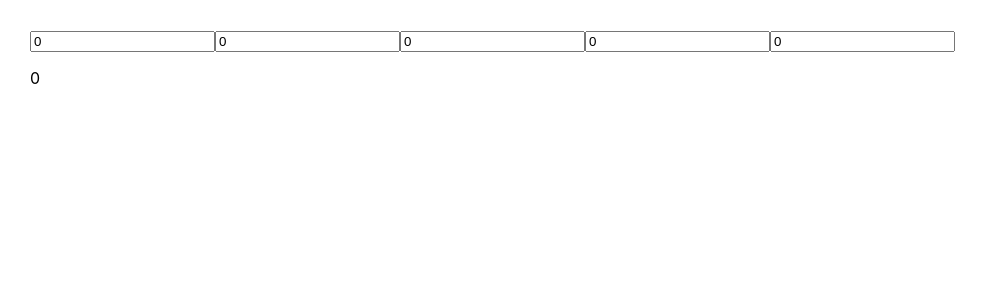
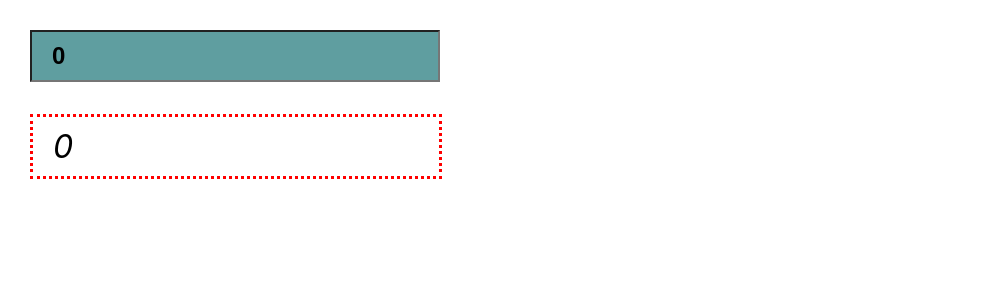
Before and after one commit to tehnikDaniyar/study-React, a React (Create React App) app in the folder my-app/: page / in a window 1280 px wide. Shown: the top 300 px of the page, without its empty margins (0-988 px from the left). Built offline with nearby package versions, Linux system fonts and the light colour scheme.

Commit message:
decided task19

```diff
--- a/my-app/src/App.css
+++ b/my-app/src/App.css
@@ -107,5 +107,24 @@ body {
 
 .active {
 	display: none;
+}
 
+input {
+	display: block;
+	width: 30%;
+	/* margin: 0 auto; */
+	align-items: center;
+	padding: 10px 20px;
+	font-size: 24px;
+	font-weight: bold;
+	background-color: cadetblue;
+	margin-bottom: 30px;
 }
+
+p {
+	width: 30%;
+	border: 3px dotted red;
+	padding: 10px 20px;
+	font-size: 32px;
+	font-style: italic;
+}
--- a/my-app/src/App.js
+++ b/my-app/src/App.js
@@ -29,6 +29,9 @@ import { Task18_3 } from './modules/task18/task18_3';
 import { Task18_4 } from './modules/task18/task18_4';
 import { Task18_5 } from './modules/task18/task18_5';
 import { Task18_6 } from './modules/task18/task18_6';
+import { Task19_1 } from './modules/task19/task19_1';
+import { Task19_2 } from './modules/task19/task19_2';
+import { Task19_3 } from './modules/task19/task19_3';
 import { Task5_1 } from './modules/Task5_1';
 import { Task5_2 } from './modules/Task5_2';
 import { Task5_3 } from './modules/Task5_3';
@@ -95,4 +98,4 @@ function App() {
 	</>
 };
 
-export default Task18_6;
+export default Task19_3;
--- /dev/null
+++ b/my-app/src/modules/task19/task19_1.js
@@ -0,0 +1,15 @@
+import { useState } from "react";
+
+export function Task19_1() {
+	let [valueOne, setValueOne] = useState('');
+	let [valueTwo, setValueTwo] = useState('');
+	let [result, setResult] = useState(0);
+
+	return <>
+		<input value={valueOne} onChange={(e) => setValueOne(e.target.value)}></input>
+		<input value={valueTwo} onChange={(e) => setValueTwo(e.target.value)}></input>
+		<button onClick={() => setResult(+valueOne + +valueTwo)}>+</button>
+		<button onClick={() => setResult(valueOne * valueTwo)}>*</button>
+		<p>{result}</p>
+	</>
+}
--- /dev/null
+++ b/my-app/src/modules/task19/task19_2.js
@@ -0,0 +1,24 @@
+import { useState } from "react";
+
+export function Task19_2() {
+	let now = new Date();
+	let strNowDate = `${now.getFullYear()}-${now.getMonth() + 1}-${now.getDate()}`;
+	let [dateOne, setDateOne] = useState(strNowDate);
+	let [dateTwo, setDateTwo] = useState(strNowDate);
+	let [result, setResult] = useState(0);
+
+	function getAmountDays(str1, str2) {
+		let a = new Date(str1).getTime();
+		let b = new Date(str2).getTime();
+		let result = a > b ? a - b : b - a;
+		return result / 1000 / 60 / 60 / 24;
+	};
+
+	return <>
+		<input value={dateOne} onChange={(e) => setDateOne(e.target.value)}></input>
+		<input value={dateTwo} onChange={(e) => setDateTwo(e.target.value)}></input>
+		<button onClick={() => setResult(getAmountDays(dateOne, dateTwo))}>get amound days</button>
+		<p>{result}</p>
+	</>
+
+}
--- /dev/null
+++ b/my-app/src/modules/task19/task19_3.js
@@ -0,0 +1,24 @@
+import { useState } from "react";
+
+export function Task19_3() {
+	function getMultiDevisiors(num) {
+		let arr = [];
+
+		for (let i = 1; i <= num; i++) {
+			if (num % i === 0) {
+				arr.push(i);
+			};
+		};
+		console.log(arr);
+		return arr.reduce((res, num) => res * num);
+	};
+
+	let [num, setNum] = useState(0);
+	let [res, setRes] = useState(0)
+
+	return <>
+		<input value={num} onChange={(e) => setNum(e.target.value)} onBlur={(e) => setRes(getMultiDevisiors(e.target.value))}></input>
+		<p>{res}</p>
+	</>
+
+}
```
